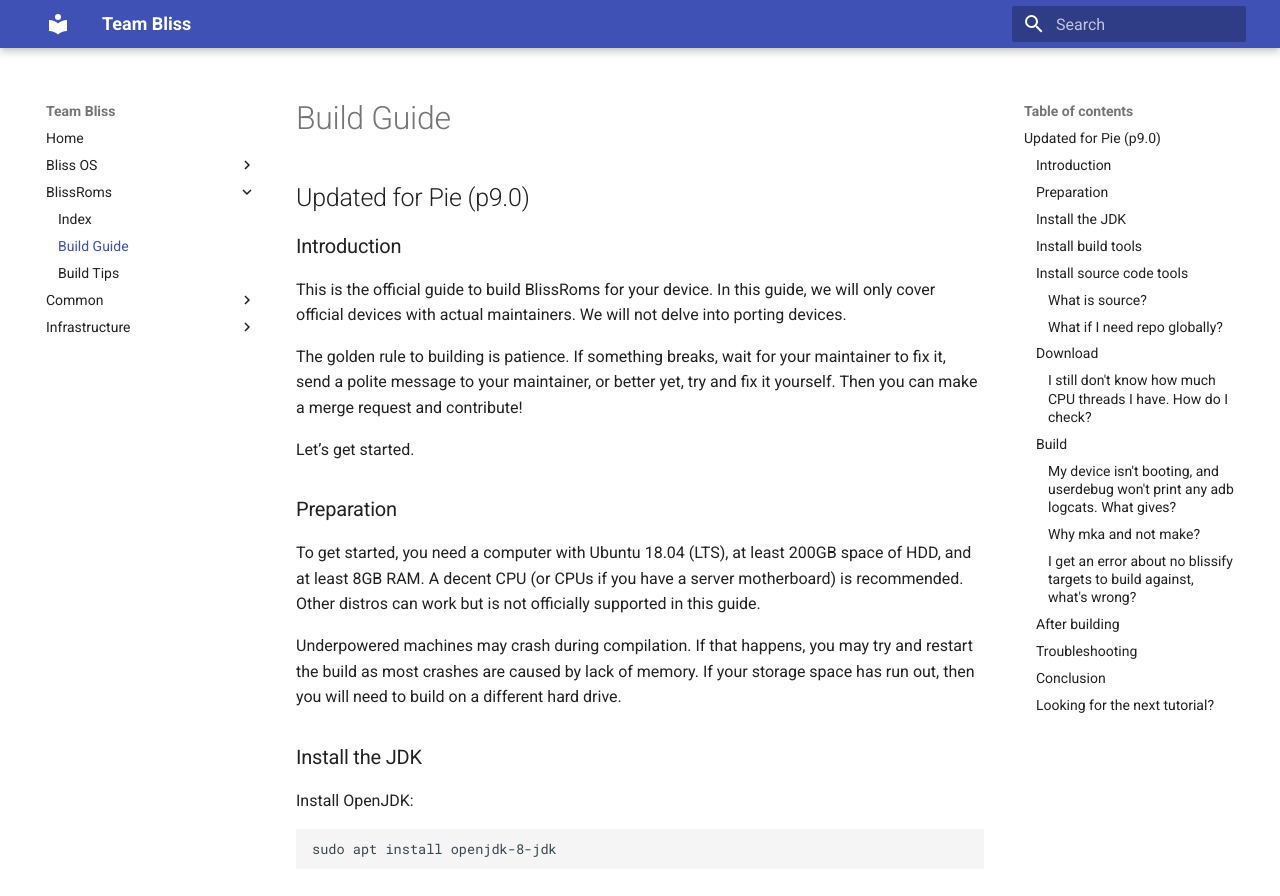
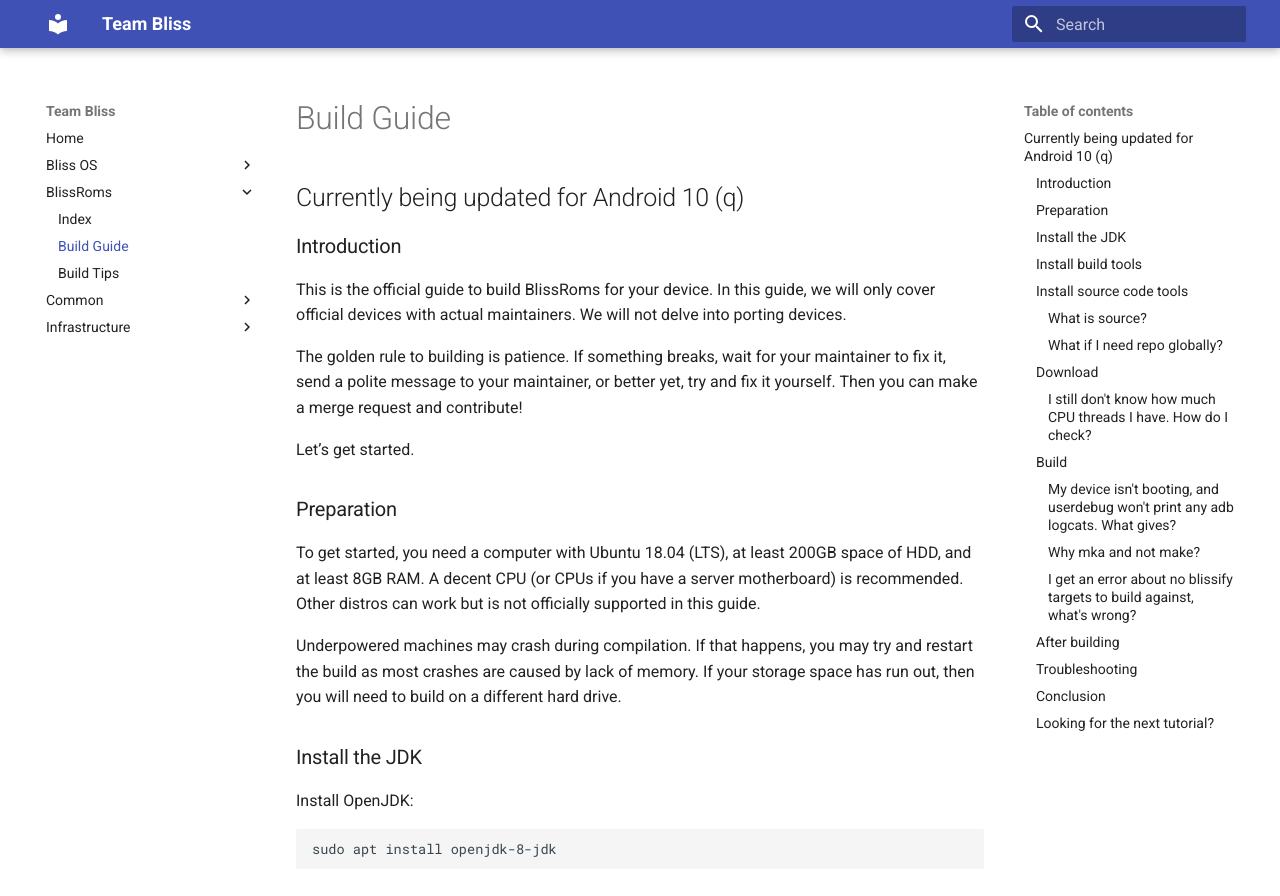
Before and after one commit to BlissRoms/Documentation-old, an MkDocs documentation site: the page built from docs/BlissRoms/build-guide.md, in a window 1280 px wide and 900 px high. Shown: the top 896 px of the window. Built offline with MkDocs 1.6.1 and Material for MkDocs 9.7.7, drawn with Linux system fonts in a browser that asks for light colours.

Commit message:
BlissRoms: Update notice
Change-Id: Ie29f756f6fab7e237695f5f0b3d7e66e2e3ccd10

```diff
--- a/docs/BlissRoms/build-guide.md
+++ b/docs/BlissRoms/build-guide.md
@@ -1,7 +1,7 @@
 
 # Build Guide
 
-## Updated for Pie (p9.0)
+## Currently being updated for Android 10 (q)
 
 ### Introduction
 
```
